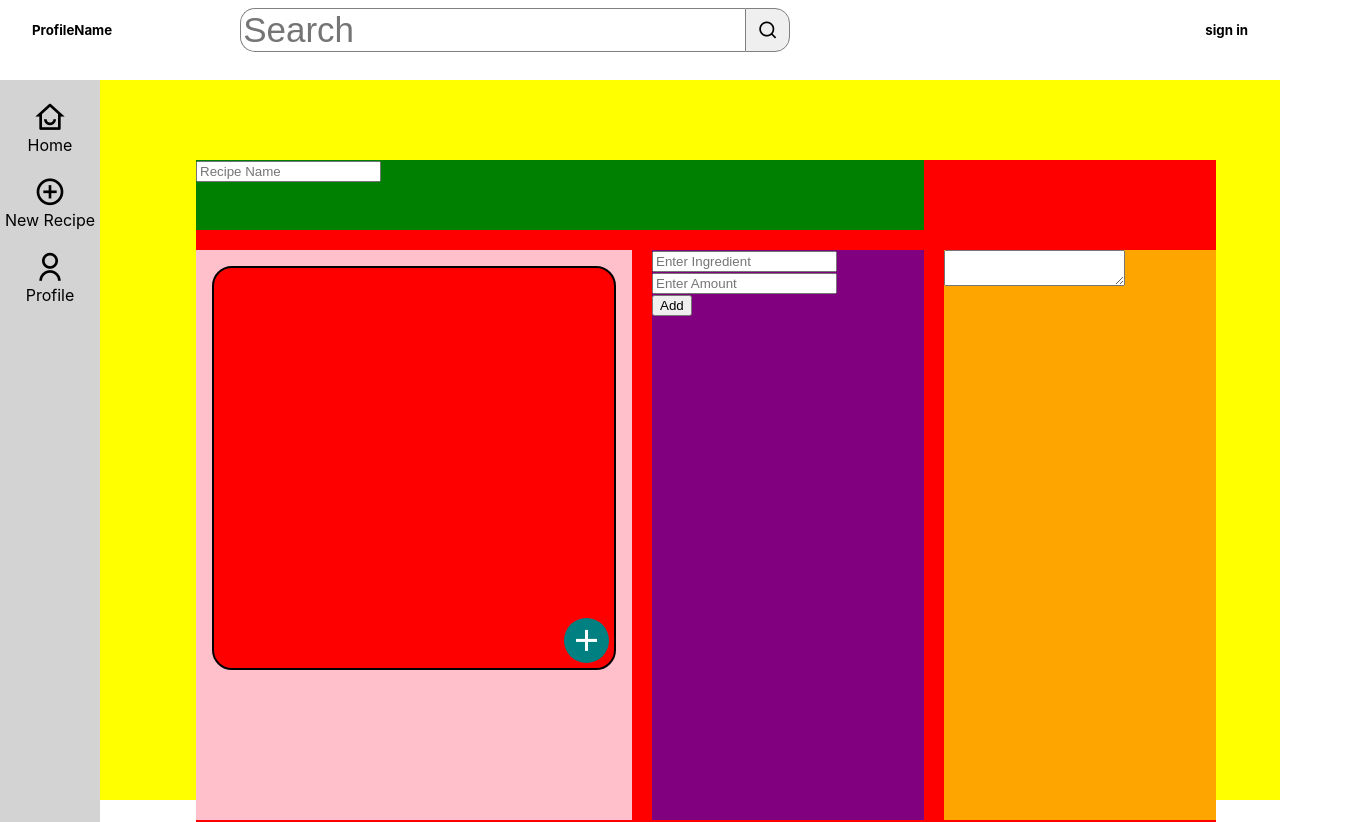
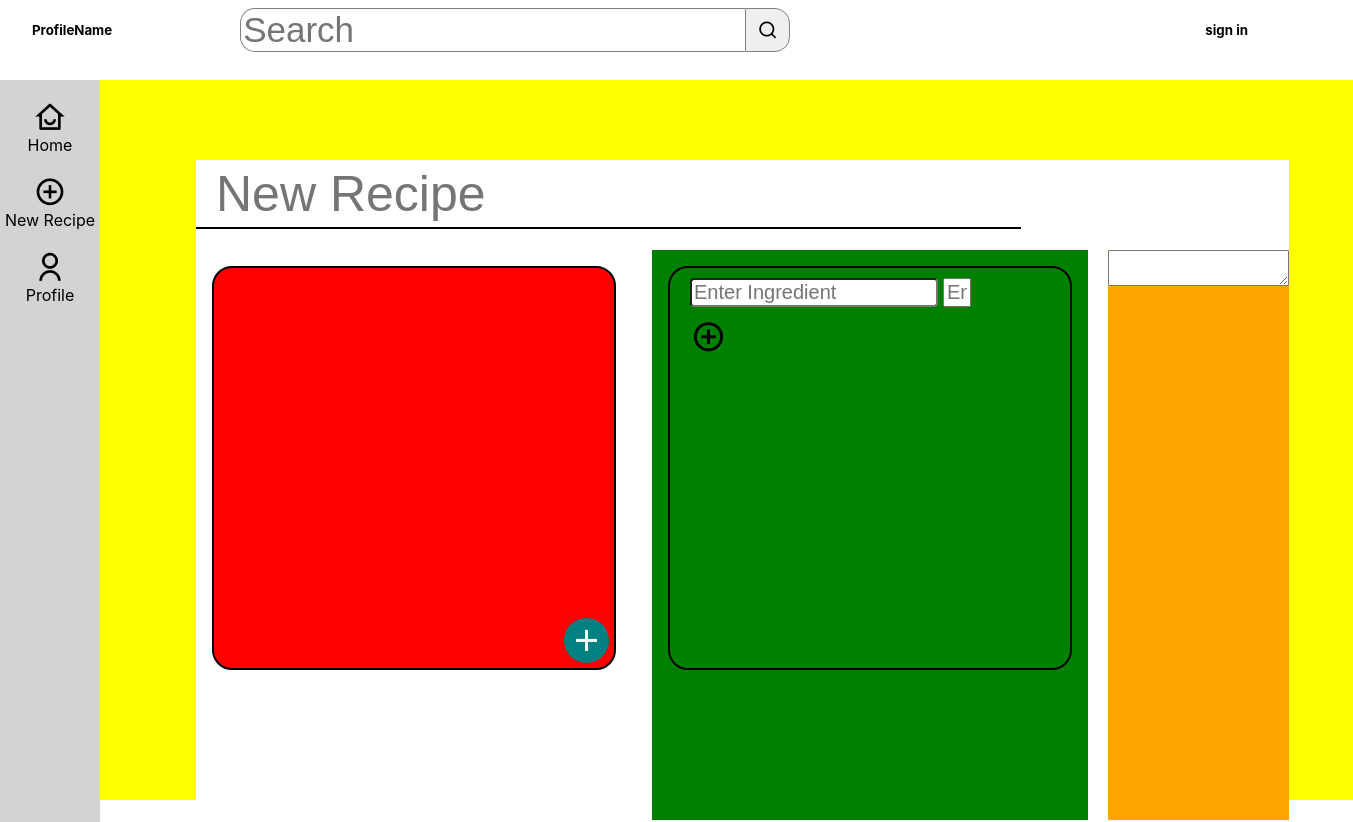
Before and after one commit to SimonBystrom/recipe-sns, a React (Create React App) app: page /newRecipe in a window 1280 px wide. Shown: the top 822 px of the page, 1353 px wide, since content can reach past the window. Built offline with nearby package versions, Linux system fonts and the light colour scheme.

Commit message:
started adding styles to recipe ingredients
Signed-off-by: simonbystrom <simonbystrom@Simons-MacBook-Air.local>

```diff
--- /dev/null
+++ b/src/NewRecipe/IngredientsForm.css
@@ -0,0 +1,51 @@
+.IngredientFormContainer{
+    width: 400px;
+    background-color: green;
+    height: 400px;
+    margin: 1em 1em 1em 1em;
+    border: 2px solid black;
+    border-radius: 20px;
+
+}
+
+.IngredientItem {
+    display:flex;
+    flex-direction: row;
+    align-items: center;
+    /* justify-content: center; */
+}
+
+.ingredientInput{
+    border-radius: 4px;
+    width: 60%;
+    font-size: 20px;
+    margin: 10px 5px 0px 20px;
+}
+
+.ingredientInputAmount {
+    width: 20px;
+    font-size: 20px;
+    margin-top: 10px;
+}
+
+.ingredientButton{
+   border: none;
+   padding: none;
+   color: inherit;
+   background: none;
+   margin-top: 10px;
+}
+
+.ingredientButton:focus {
+    outline: none;
+}
+
+
+.ingredientButton > i{
+    font-size: 35px;
+}
+
+.ingredientButton.add > i{
+    font-size: 35px;
+    margin-left: 15px;
+}
--- a/src/NewRecipe/IngredientsForm.js
+++ b/src/NewRecipe/IngredientsForm.js
@@ -1,4 +1,5 @@
 import React from 'react'
+import './IngredientsForm.css'
 
 export default function IngredientsForm(props){
 
@@ -29,11 +30,15 @@ export default function IngredientsForm(props){
 
 
     return(
-        <div>
+        <div
+        className="IngredientFormContainer">
             {ingredients.map((x, i) => {
                 return(
-                    <div key={i}>
+                    <div
+                    className="IngredientItem"
+                    key={i}>
                         <input
+                            className="ingredientInput"
                             type="text"
                             name="ingredient"
                             value={x.ingredient}
@@ -42,6 +47,7 @@ export default function IngredientsForm(props){
                             }
                         />
                         <input
+                            className="ingredientInputAmount"
                             type="text"
                             name="amount"
                             value={x.amount}
@@ -50,16 +56,23 @@ export default function IngredientsForm(props){
                         />
 
                             {ingredients.length !== 1 &&
+
                                 <button
+                                    className="ingredientButton"
                                     onClick={() => removeInputField(i)}
-                                >Remove</button>}
+                                ><i className="ri-close-circle-line"></i>
+                                </button>
+
+                                }
 
                     </div>
 
                 )
             }
             )}
-            <button onClick={addNewInput}>Add</button>
+            <button className="ingredientButton add" onClick={addNewInput}>
+                <i className="ri-add-circle-line"></i>
+            </button>
         </div>
     )
 }
--- a/src/NewRecipe/NewRecipe.css
+++ b/src/NewRecipe/NewRecipe.css
@@ -1,6 +1,6 @@
 .NewRecipeContainer{
     margin: 5em 4em 0 6em;
-    background-color: red;
+    background-color: white;
     height: 100%;
     display: grid;
     grid-template-areas: "Name Name ."
@@ -13,17 +13,17 @@
 
 .RecipeName {
     grid-area: Name;
-    background-color: green;
+    background-color: white;
 }
 
 .RecipePicture {
     grid-area: Pic;
-    background-color: pink;
+    background-color: white;
 }
 
 .RecipeIngredients {
     grid-area: Ingredients;
-    background-color: purple;
+    background-color: green;
 }
 
 .RecipeDescription {
--- /dev/null
+++ b/src/NewRecipe/RecipeName.css
@@ -0,0 +1,14 @@
+.RecipeNameContainer > input {
+    font-size: 50px;
+    padding-left: 20px;
+    border-top: none;
+    border-left: none;
+    border-right: none;
+    border-bottom: black 2px solid;
+    width: 90%;
+    height: 65px;
+}
+
+.RecipeNameContainer > input:focus {
+    outline: none;
+}
--- a/src/NewRecipe/RecipeName.js
+++ b/src/NewRecipe/RecipeName.js
@@ -1,4 +1,5 @@
-import React, {useState} from 'react'
+import React from 'react'
+import "./RecipeName.css"
 
 export default function RecipeNameForm(props){
 
@@ -15,13 +16,13 @@ export default function RecipeNameForm(props){
 
     return (
 
-        <form>
+        <form className="RecipeNameContainer">
             <input
                 type="text"
                 name="recipeName"
                 value={recipeName}
                 onChange={recipeNameChange}
-                placeholder="Recipe Name"
+                placeholder="New Recipe"
             />
         </form>
 
--- a/src/NewRecipe/RecipePicture.js
+++ b/src/NewRecipe/RecipePicture.js
@@ -16,7 +16,7 @@ export default function PictureUpload(props){
     return (
         <div className="PictureUploadContainer">
             {imgSource ? <img src={imgSource}></img> : null}
-            <label for="pictureUpload"className="FileUploadButton">
+            <label for="pictureUpload" className="FileUploadButton">
                 <i className="ri-add-line"></i>
             </label>
             <input id="pictureUpload" type="file" onChange={handleChange}></input>
```
